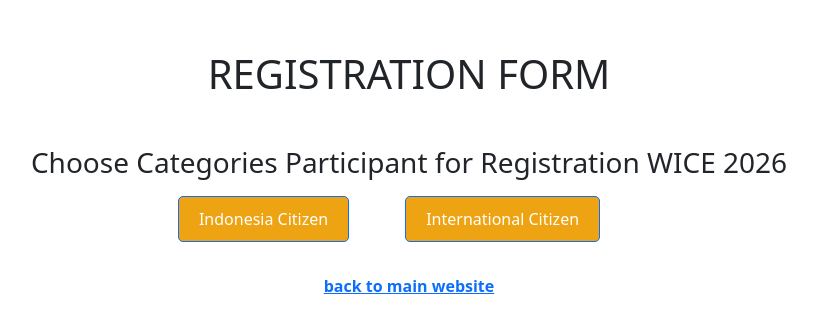
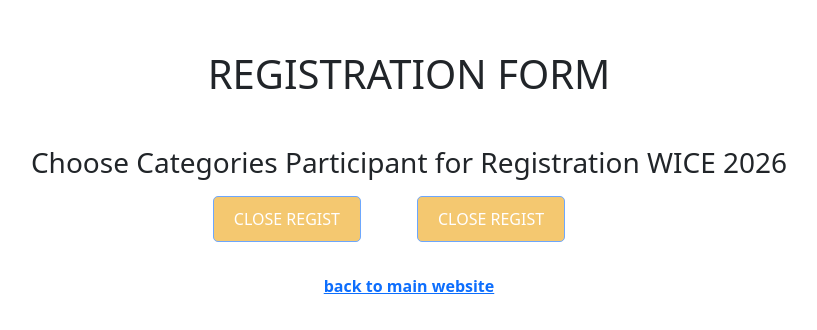
Before and after one commit to iysaofficial/registrasi-wice, a Next.js app: page / in a window 1280 px wide. Shown: the part 226-556 px from the top of the page, without its empty margins (231-1048 px from the left). Built offline with nearby package versions, Linux system fonts and the light colour scheme.

Commit message:
close regist 2026

```diff
--- a/src/pages/index.js
+++ b/src/pages/index.js
@@ -23,18 +23,36 @@
             </div>
           </div>
           <div className="link-web mx-auto text-center">
-            <Link href="/registration/homeindo" legacyBehavior>
+            {/* <Link href="/registration/homeindo" legacyBehavior>
               <a
                 className="btn btn-action text-center me-lg-5 m-2"
               >
                 Indonesia Citizen{" "}
                 <i className="fa-solid fa-earth-americas"></i>
               </a>
+            </Link> */}
+            <Link href="/registration/homeindo" legacyBehavior>
+              <a
+                className="btn btn-action text-center me-lg-5 m-2"
+                style={{ pointerEvents: "none", opacity: 0.6 }}
+                onClick={(e) => e.preventDefault()}
+              >
+                CLOSE REGIST
+              </a>
             </Link>
-            <Link href="/registration/homeinter" legacyBehavior>
+            {/* <Link href="/registration/homeinter" legacyBehavior>
               <a className="btn btn-action text-center me-lg-5 m-2">
                 International Citizen{" "}
                 <i className="fa-solid fa-earth-americas"></i>
+              </a>
+            </Link> */}
+            <Link href="/registration/homeinter" legacyBehavior>
+              <a
+                className="btn btn-action text-center me-lg-5 m-2"
+                style={{ pointerEvents: "none", opacity: 0.6 }}
+                onClick={(e) => e.preventDefault()}
+              >
+                CLOSE REGIST
               </a>
             </Link>
             <br />
```
Also changed, not shown: src/pages/registration/homeindo.js (+16 -2 lines), src/pages/registration/homeinter.js (+16 -2 lines), 1 other file (tests, documents, lock files or other folders).
